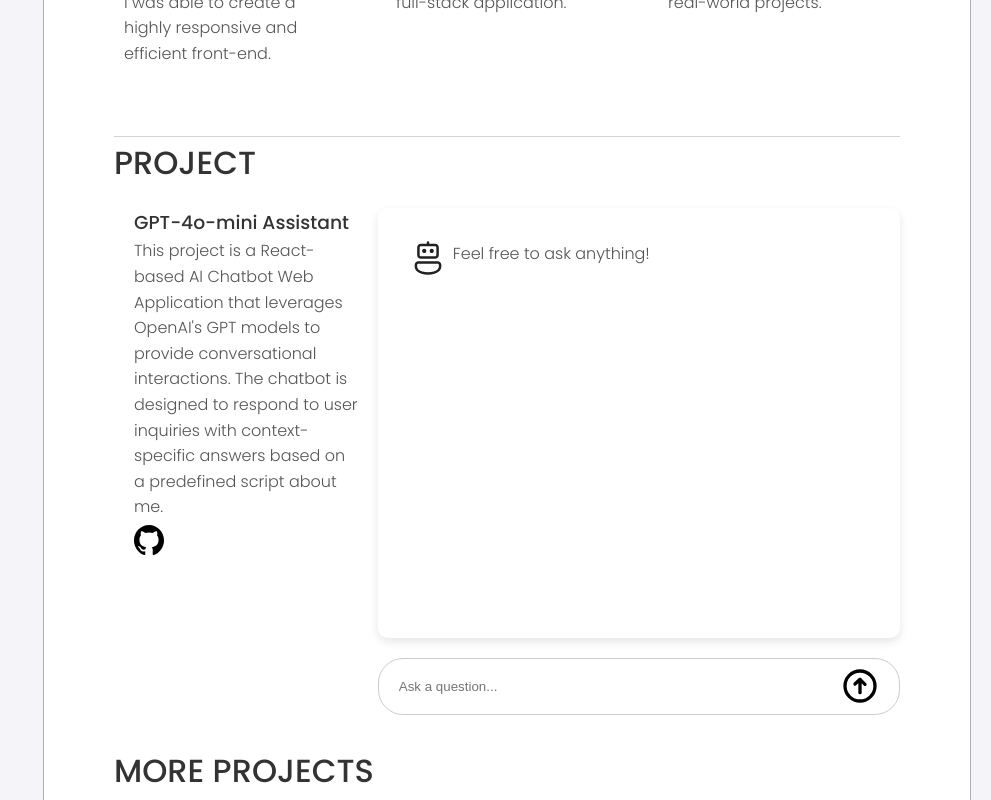
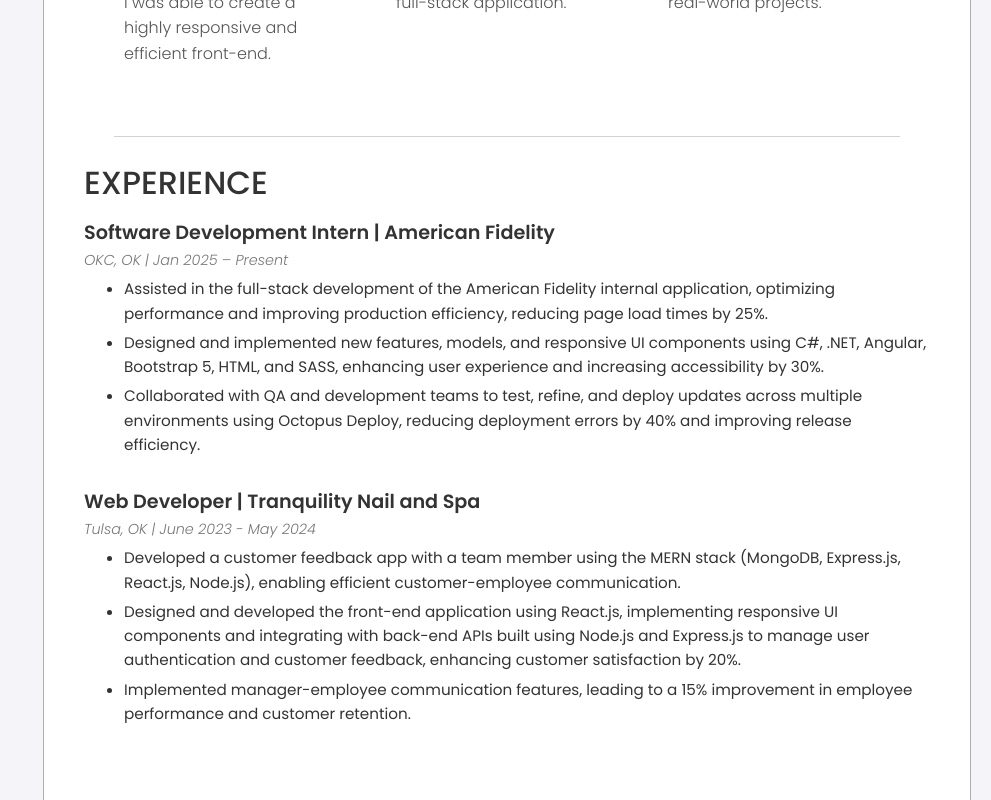
Before and after one commit to duyquangbui99/potfrolio-ui, a React (Create React App) app: page / in a window 1280 px wide. Shown: the part 1380-2180 px from the top of the page, without its empty margins (289-1280 px from the left). Built offline with nearby package versions, Linux system fonts and the light colour scheme.

Commit message:
add experience section

```diff
--- /dev/null
+++ b/src/assets/expData.js
@@ -0,0 +1,26 @@
+const expData = [
+    {
+        position: "Software Development Intern",
+        company: "American Fidelity",
+        location: "OKC, OK",
+        date: "Jan 2025 – Present",
+        details: [
+            "Assisted in the full-stack development of the American Fidelity internal application, optimizing performance and improving production efficiency, reducing page load times by 25%.",
+            "Designed and implemented new features, models, and responsive UI components using C#, .NET, Angular, Bootstrap 5, HTML, and SASS, enhancing user experience and increasing accessibility by 30%.",
+            "Collaborated with QA and development teams to test, refine, and deploy updates across multiple environments using Octopus Deploy, reducing deployment errors by 40% and improving release efficiency."
+        ]
+    },
+    {
+        position: "Web Developer",
+        company: "Tranquility Nail and Spa",
+        location: "Tulsa, OK",
+        date: "June 2023 - May 2024",
+        details: [
+            "Developed a customer feedback app with a team member using the MERN stack (MongoDB, Express.js, React.js, Node.js), enabling efficient customer-employee communication.",
+            "Designed and developed the front-end application using React.js, implementing responsive UI components and integrating with back-end APIs built using Node.js and Express.js to manage user authentication and customer feedback, enhancing customer satisfaction by 20%.",
+            "Implemented manager-employee communication features, leading to a 15% improvement in employee performance and customer retention."
+        ]
+    }
+];
+
+export default expData;
--- a/src/components/Aboutme.jsx
+++ b/src/components/Aboutme.jsx
@@ -6,7 +6,8 @@
 import Projects from './Projects';
 import HireMe from './Hireme';
 import '../styles/aboutMe.css';
-
+import Experiences from './Experiences';
+import { Link } from 'react-router-dom';
 
 
 function AboutMe({ isOpen }) {
@@ -31,18 +32,19 @@
                     </p>
 
                     <div className="flex-row gap-30">
-                        <a href="#projects">
+
+                        <Link to="/?scroll=projects">
                             <div className="logo-div">
                                 <img src={projectIcon} alt="project Logo" className="project-icon" />
                                 <h3>Projects</h3>
                             </div>
-                        </a>
-                        <a href="/resume">
+                        </Link>
+                        <Link to="/resume">
                             <div className="logo-div logo-section">
                                 <img src={resumeIcon} alt="resume Logo" className="resume-icon" />
                                 <h3>Resume</h3>
                             </div>
-                        </a>
+                        </Link>
                     </div>
 
                     <div className="line-break-3"></div>
@@ -62,6 +64,8 @@
 
             <TechStack />
 
+            <Experiences />
+
             {/* Projects Section */}
             <div className="project-section" id="projects">
                 <h1>PROJECT</h1>
--- a/src/components/Experiences.jsx
+++ b/src/components/Experiences.jsx
@@ -1,5 +1,23 @@
+import expData from "../assets/expData";
+import "../styles/experience.css";
+
 function Experiences() {
-
+    return (
+        <section className="experience-section" id="experience">
+            <h1>EXPERIENCE</h1>
+            {expData.map((exp, index) => (
+                <div key={index} className="experience-card">
+                    <h2>{exp.position} | {exp.company}</h2>
+                    <p className="exp-location-date">{exp.location} | {exp.date}</p>
+                    <ul>
+                        {exp.details.map((point, idx) => (
+                            <li key={idx}>{point}</li>
+                        ))}
+                    </ul>
+                </div>
+            ))}
+        </section>
+    );
 }
 
-export default Experiences
+export default Experiences;
--- /dev/null
+++ b/src/styles/experience.css
@@ -0,0 +1,35 @@
+.experience-section {
+    padding: 20px;
+}
+
+.experience-section h1 {
+    font-size: 2rem;
+    margin-bottom: 10px;
+}
+
+.experience-card {
+    margin-bottom: 30px;
+}
+
+.experience-card h2 {
+    font-size: 1.2rem;
+    font-weight: 600;
+    color: #333;
+}
+
+.exp-location-date {
+    font-size: 0.9rem;
+    font-style: italic;
+    color: #777;
+    margin-bottom: 5px;
+}
+
+.experience-card ul {
+    list-style-type: disc;
+    padding-left: 20px;
+}
+
+.experience-card li {
+    margin-bottom: 5px;
+    font-size: 0.95rem;
+}
```
